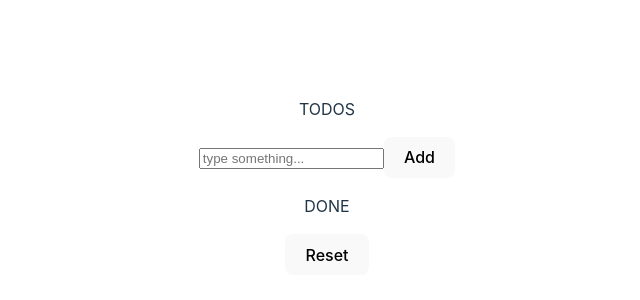
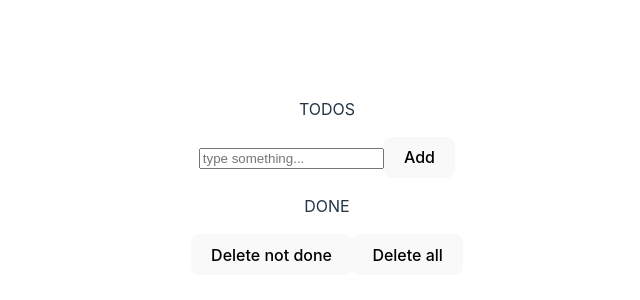
Before and after one commit to kmb5/react-todo, a React (Vite) app: page / in a window 1280 px wide. Shown: the part 222-522 px from the top of the page, without its empty margins (313-953 px from the left). Built offline with nearby package versions, Linux system fonts and the light colour scheme.

Commit message:
improve delete button

```diff
--- a/src/components/TodoList.tsx
+++ b/src/components/TodoList.tsx
@@ -46,8 +46,11 @@ const TodoList = () => {
         handleRemoveTodo(objectID);
     }
 
-    const handleReset = () => {
+    const deleteAll = (alsoDone: boolean) => {
         setTodos([])
+        if (alsoDone) {
+            setDoneTodos([])
+        }
     }
 
     return (
@@ -72,7 +75,8 @@ const TodoList = () => {
                     }
                 </ul>
             </div>
-            <button id="reset" onClick={handleReset}>Reset</button>
+            <button id="deleteTodos" onClick={() => deleteAll(false)}>Delete not done</button>
+            <button id="deleteAllTodos" onClick={() => deleteAll(true)}>Delete all</button>
         </div>
     )
 }
```
